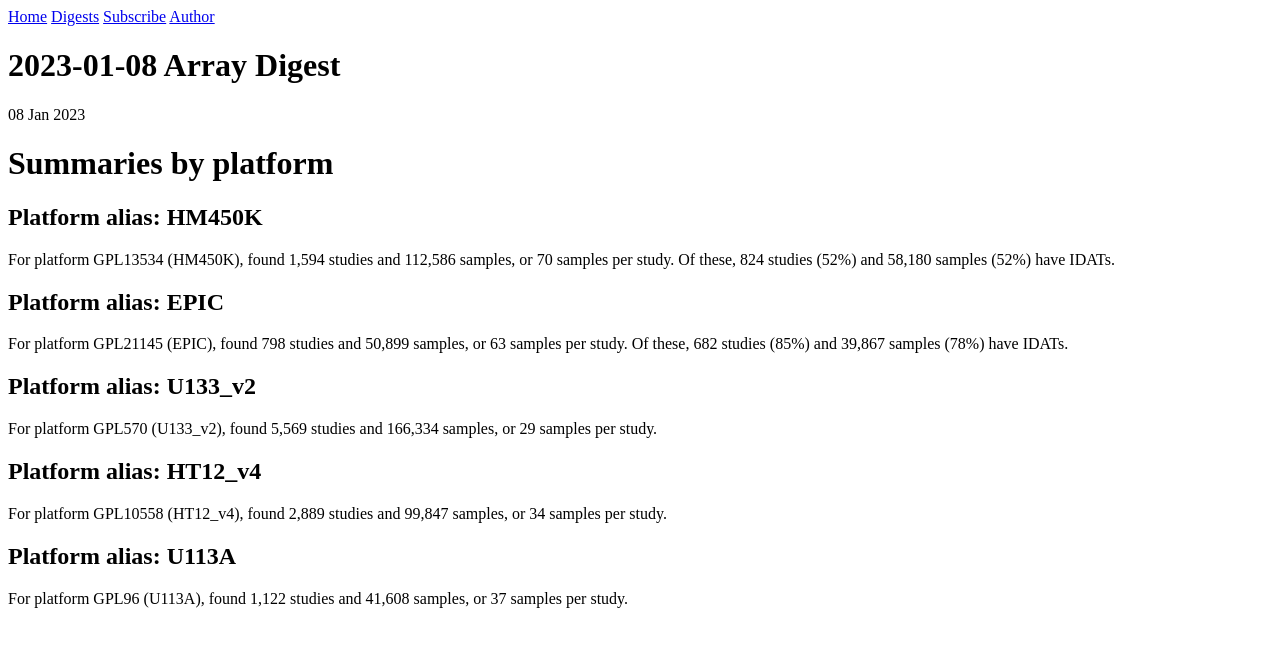
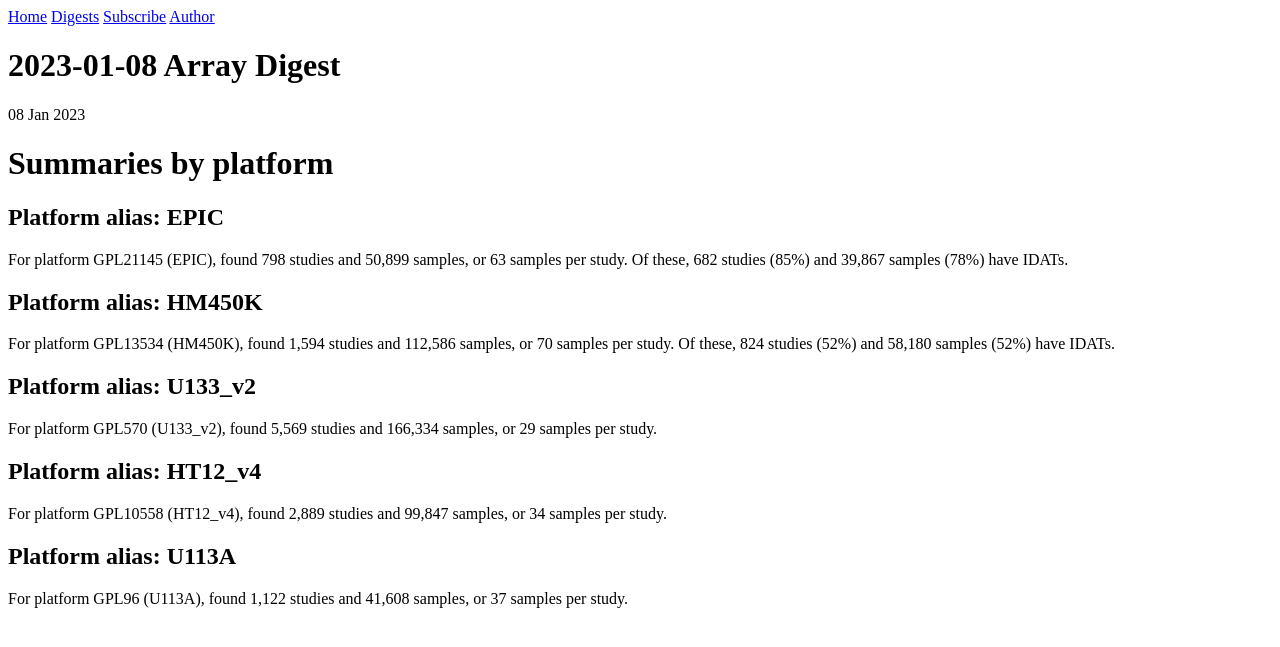
Before and after one commit to metamaden/geoarraydigest, a Jekyll site: the page built from _posts/2023-01-08-Array-Digest.md, in a window 1280 px wide. Shown: the top 647 px of the page. Built offline with Jekyll 4.4.1, drawn with Linux system fonts in a browser that asks for light colours.

```diff
--- a/_posts/2023-01-08-Array-Digest.md
+++ b/_posts/2023-01-08-Array-Digest.md
@@ -5,11 +5,11 @@ title: 2023-01-08 Array Digest
 
 # Summaries by platform
 
+## Platform alias: EPIC
+For platform GPL21145 (EPIC), found 798 studies and 50,899 samples, or 63 samples per study. Of these, 682 studies (85%) and 39,867 samples (78%) have IDATs.
+
 ## Platform alias: HM450K
 For platform GPL13534 (HM450K), found 1,594 studies and 112,586 samples, or 70 samples per study. Of these, 824 studies (52%) and 58,180 samples (52%) have IDATs.
-
-## Platform alias: EPIC
-For platform GPL21145 (EPIC), found 798 studies and 50,899 samples, or 63 samples per study. Of these, 682 studies (85%) and 39,867 samples (78%) have IDATs.
 
 ## Platform alias: U133_v2
 For platform GPL570 (U133_v2), found 5,569 studies and 166,334 samples, or 29 samples per study.
```
Also changed, not shown: data/data_2023-01-08.csv (+7 -7 lines).
